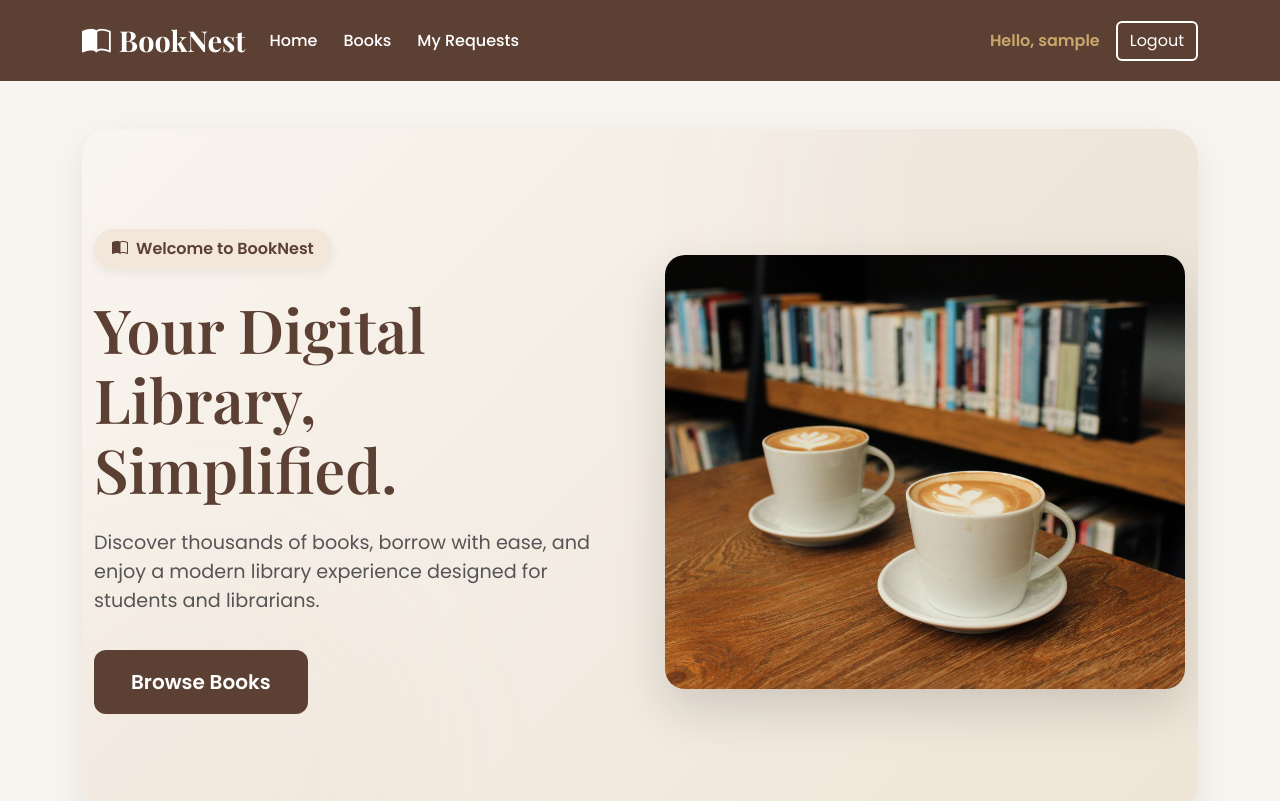
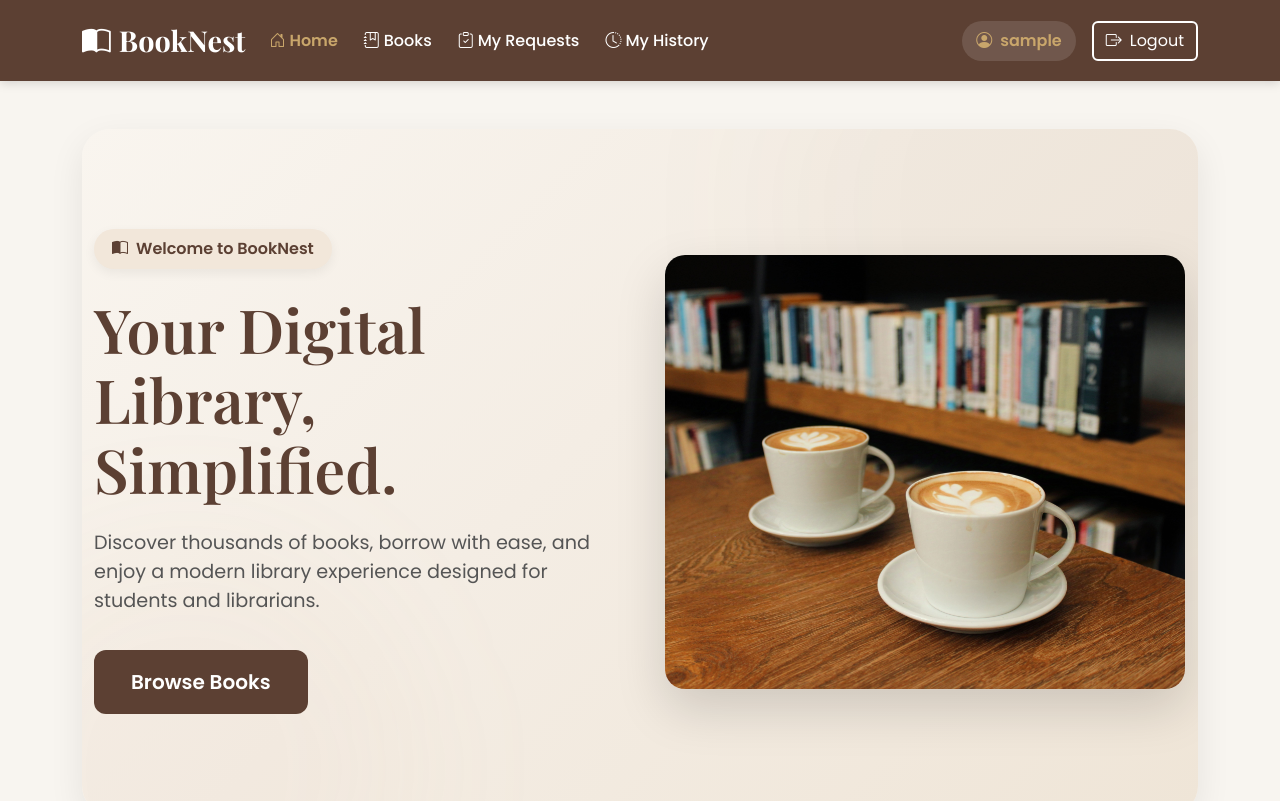
Before and after one commit to BakedSteffan/BookNestFrontend, a React (Vite) app: page / in a window 1280 px wide. Shown: the top 801 px of the page. Built offline with nearby package versions, Linux system fonts and the light colour scheme; no server answers; sample sign-in values are in the browser's storage.

Commit message:
Improve navbar design and user navigation

```diff
--- a/src/components/Navbar.jsx
+++ b/src/components/Navbar.jsx
@@ -1,4 +1,4 @@
-import { Link, useNavigate } from "react-router-dom";
+import { NavLink, useNavigate } from "react-router-dom";
 import "../styles/Navbar.css";
 
 function Navbar() {
@@ -22,10 +22,10 @@ function Navbar() {
 
             <div className="container">
 
-                <Link className="navbar-brand" to="/">
+                <NavLink className="navbar-brand" to="/">
                     <i className="bi bi-book-half me-2"></i>
                     BookNest
-                </Link>
+                </NavLink>
 
                 <button
                     className="navbar-toggler"
@@ -41,45 +41,70 @@ function Navbar() {
                     <ul className="navbar-nav me-auto">
 
                         <li className="nav-item">
-                            <Link className="nav-link" to="/">
+                            <NavLink
+                                to="/"
+                                end
+                                className={({ isActive }) =>
+                                    isActive ? "nav-link active" : "nav-link"
+                                }
+                            >
+                                <i className="bi bi-house-door me-1"></i>
                                 Home
-                            </Link>
+                            </NavLink>
                         </li>
 
                         <li className="nav-item">
-                            <Link className="nav-link" to="/books">
+                            <NavLink
+                                to="/books"
+                                className={({ isActive }) =>
+                                    isActive ? "nav-link active" : "nav-link"
+                                }
+                            >
+                                <i className="bi bi-journal-bookmark me-1"></i>
                                 Books
-                            </Link>
+                            </NavLink>
                         </li>
 
                         {token && (
                             <li className="nav-item">
-                                <Link className="nav-link" to="/borrow-requests">
+                                <NavLink
+                                    to="/borrow-requests"
+                                    className={({ isActive }) =>
+                                        isActive ? "nav-link active" : "nav-link"
+                                    }
+                                >
+                                    <i className="bi bi-clipboard-check me-1"></i>
                                     My Requests
-                                </Link>
+                                </NavLink>
+                            </li>
+                        )}
+
+                        {token && (
+                            <li className="nav-item">
+                                <NavLink
+                                    to="/borrow-history"
+                                    className={({ isActive }) =>
+                                        isActive ? "nav-link active" : "nav-link"
+                                    }
+                                >
+                                    <i className="bi bi-clock-history me-1"></i>
+                                    {role === "Admin" ? "Borrow History" : "My History"}
+                                </NavLink>
                             </li>
                         )}
 
                         {role === "Admin" && (
-                            <>
-                                <li className="nav-item">
-                                    <Link
-                                        className="nav-link"
-                                        to="/admin/borrow-requests"
-                                    >
-                                        Admin Requests
-                                    </Link>
-                                </li>
-
-                                <li className="nav-item">
-                                    <Link
-                                        className="nav-link"
-                                        to="/borrow-history"
-                                    >
-                                        Borrow History
-                                    </Link>
-                                </li>
-                            </>
+                            <li className="nav-item">
+                                <NavLink
+                                    to="/admin/borrow-requests"
+                                    className={({ isActive }) =>
+                                        isActive ? "nav-link active" : "nav-link"
+                                    }
+                                >
+                                    <i className="bi bi-shield-lock me-1"></i>
+                                    Admin Requests
+                                </NavLink>
+                            </li>
                         )}
 
                     </ul>
@@ -87,22 +112,24 @@ function Navbar() {
                     {token ? (
                         <div className="d-flex align-items-center gap-3">
 
-                            <span className="navbar-username fw-semibold">
-                                Hello, {username}
+                            <span className="navbar-username">
+                                <i className="bi bi-person-circle me-2"></i>
+                                {username}
                             </span>
 
                             <button
                                 className="btn login-btn"
                                 onClick={handleLogout}
                             >
+                                <i className="bi bi-box-arrow-right me-2"></i>
                                 Logout
                             </button>
 
                         </div>
                     ) : (
-                        <Link className="btn login-btn" to="/login">
+                        <NavLink className="btn login-btn" to="/login">
                             Login
-                        </Link>
+                        </NavLink>
                     )}
 
                 </div>
--- a/src/styles/Navbar.css
+++ b/src/styles/Navbar.css
@@ -1,6 +1,7 @@
 .navbar-booknest {
     background-color: var(--primary-color);
     padding: 14px 0;
+    box-shadow: 0 2px 10px rgba(0, 0, 0, 0.15);
 }
 
 .navbar-brand {
@@ -14,16 +15,23 @@
     color: white !important;
     font-weight: 500;
     margin-right: 10px;
-    transition: 0.3s;
+    transition: all 0.25s ease;
 }
 
     .nav-link:hover {
         color: var(--accent-color) !important;
+        transform: translateY(-1px);
+    }
+
+    .nav-link.active {
+        color: var(--accent-color) !important;
+        font-weight: 700;
     }
 
 .login-btn {
     border: 2px solid white;
     color: white;
+    transition: all 0.25s ease;
 }
 
     .login-btn:hover {
@@ -33,5 +41,25 @@
     }
 
 .navbar-username {
+    background-color: rgba(255, 255, 255, 0.12);
     color: var(--accent-color);
+    padding: 8px 14px;
+    border-radius: 999px;
+    font-weight: 600;
 }
+
+@media (max-width: 991px) {
+
+    .navbar-nav {
+        margin-top: 15px;
+    }
+
+    .navbar-username {
+        display: inline-block;
+        margin-top: 15px;
+    }
+
+    .login-btn {
+        margin-top: 10px;
+    }
+}
```
